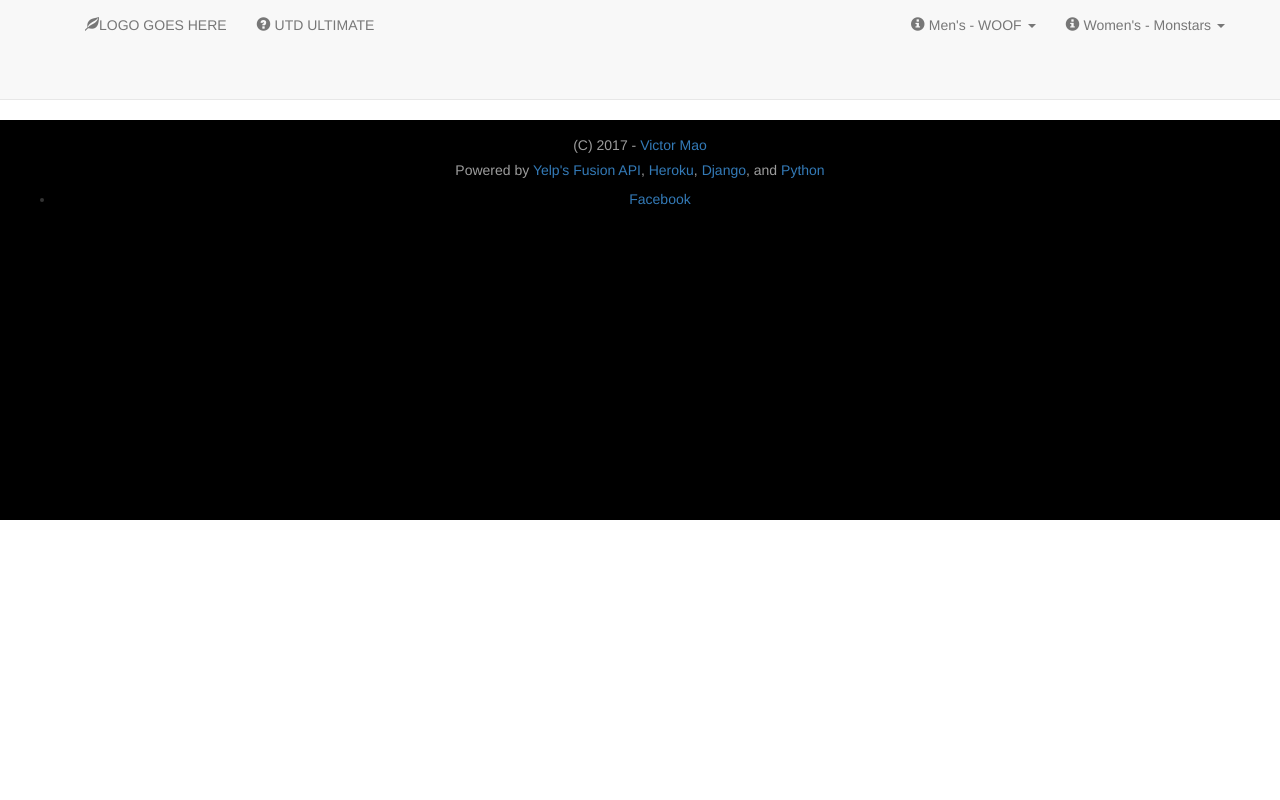
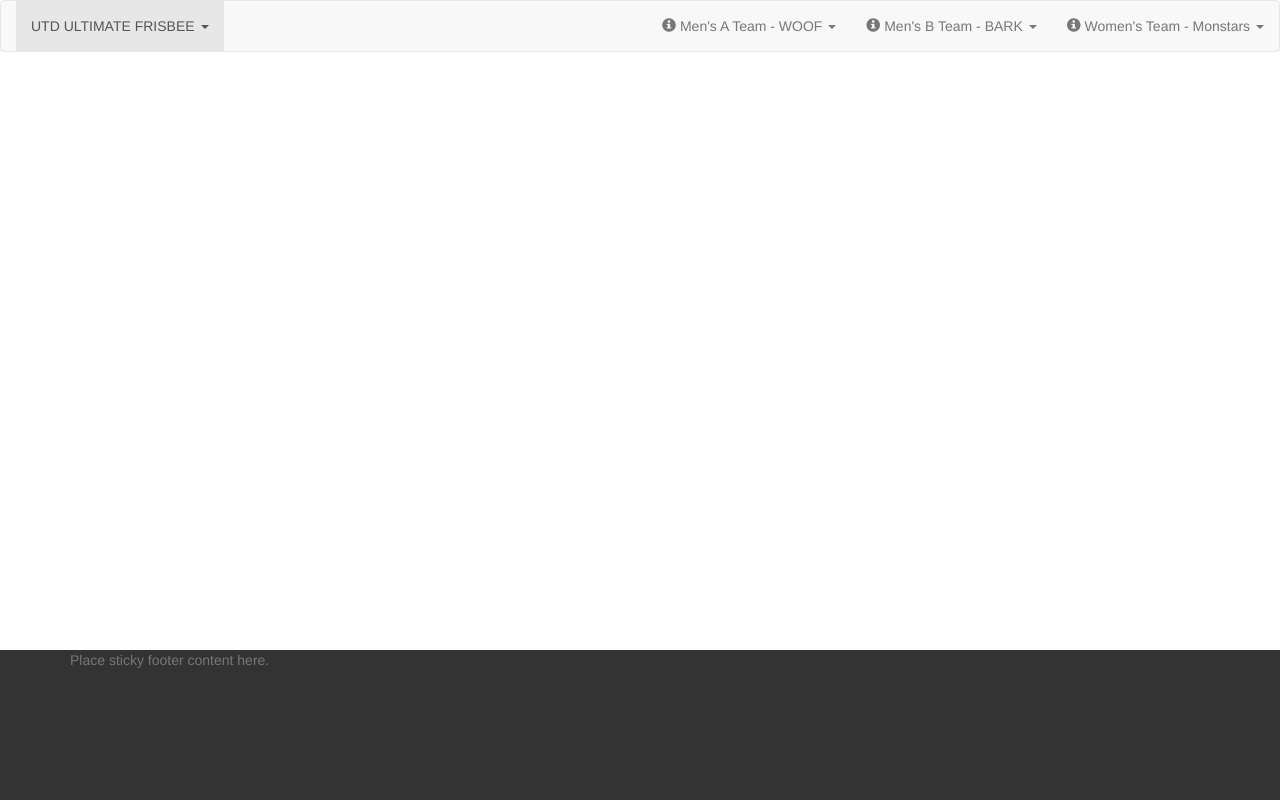
Before and after one commit to vmao19/utd_ultimate, a Django app: template website/templates/base.html in a window 1280 px wide. Run offline with Django 3.2, Linux system fonts and the light colour scheme; the template is opened without the code that fills it, so the values that code supplies are empty; some libraries are stand-ins or nearby versions.

Commit message:
updated navbar + footer framework
fixed navbar format and created framework for the footer

```diff
--- a/website/templates/base.html
+++ b/website/templates/base.html
@@ -3,100 +3,91 @@
 <!DOCTYPE html>
 <html>
   <head>
-    <title>UTD Ultimate</title>
+    <title>UTD Ultimate Frisbee</title>
     <link rel="icon" href="{% static 'forage/tree.png' %}">
     <link rel="stylesheet" href="https://maxcdn.bootstrapcdn.com/bootstrap/3.3.7/css/bootstrap.min.css" integrity="sha384-BVYiiSIFeK1dGmJRAkycuHAHRg32OmUcww7on3RYdg4Va+PmSTsz/K68vbdEjh4u" crossorigin="anonymous">
     <script src="https://ajax.googleapis.com/ajax/libs/jquery/2.2.4/jquery.min.js"></script>
     <script src="https://maxcdn.bootstrapcdn.com/bootstrap/3.3.7/js/bootstrap.min.js" integrity="sha384-Tc5IQib027qvyjSMfHjOMaLkfuWVxZxUPnCJA7l2mCWNIpG9mGCD8wGNIcPD7Txa" crossorigin="anonymous"></script>
+
     <style type="text/css">
-      .jumbotron {
-          background: url('{% static 'forage/forage-background.jpg' %}') center #0e5135;
-          padding-bottom: 80px;
-          margin-bottom: 0px;
-          height: 86vh
-      }
-      .jumbotron p {
-          color: #000000;
-          max-width: 75%;
-          margin: 1em auto 2em
-      }
       .navbar {
-        margin-bottom: 0px
-        padding: 30px;
-        height: 100px;
-      }
-      .navbar+.jumbotron {
-          margin-top: -20px
-      }
-      .input-group {
-          padding-top: 20vh
-      }
-      .thumbnail {
-        max-width: 400px;
-        height: auto
+        margin-bottom: 0px;
       }
       .footer {
-        background: #000000;
-        padding-top: 1vh;
-        padding-bottom: 1vh;
-        height: 50vh;
+        position: absolute;
+        bottom: 0;
         width: 100%;
-      }
-      .footer-text {
-        color: #9d9d9d;
-        font-family: "Helvetica Neue", Helvetica, Arial, sans-serif;
-        font-size: 14px;
+        height: 150px;
+        background-color: #333;
       }
     </style>
+
   </head>
   <body>
 
-  <nav class="navbar navbar-default navbar-static-top">
-    <div class="container">
+  <nav class="navbar navbar-default">
+    <div class="container-fluid">
       <ul class="nav navbar-nav">
-        <li>
-          <a href="/"><span class="glyphicon glyphicon-leaf"></span>LOGO GOES HERE</a>
-        </li>
-        <li>
-          <a href="details.html"><span class="glyphicon glyphicon-question-sign"></span> UTD ULTIMATE</a>
+
+        <li class="active dropdown">
+          <a href="#" class="dropdown-toggle" data-toggle="dropdown" role="button" aria-expanded="false"><span class=""></span> UTD ULTIMATE FRISBEE <span class="caret"></span></a>
+            <ul class="dropdown-menu" role="menu">
+              <li><a href="" target="_blank">Dallas Ultimate Association</a></li>
+              <li><a href="" target="_blank">Dallas Ultimate Community Facebook</a></li>
+              <li><a href="" target="_blank">USA Ultimate</a></li>
+            </ul>
         </li>
       </ul>
 
+      <!-- "Men's A - WOOF" -->
       <ul class="nav navbar-nav navbar-right">
-        <li class="navbar-right dropdown">
-          <a href="#" class="dropdown-toggle" data-toggle="dropdown" role="button" aria-expanded="false"><span class="glyphicon glyphicon-info-sign"></span> Women's - Monstars <span class="caret"></span></a>
+        <li class="dropdown">
+          <a href="#" class="dropdown-toggle" data-toggle="dropdown" role="button" aria-expanded="false"><span class="glyphicon glyphicon-info-sign"></span> Men's A Team - WOOF <span class="caret"></span></a>
             <ul class="dropdown-menu" role="menu">
               <li><a href="" target="_blank">About</a></li>
               <li><a href="" target="_blank">Roster</a></li>
               <li><a href="" target="_blank">Gallery</a></li>
               <li><a href="" target="_blank">Videos</a></li>
               <li><a href="" target="_blank">Contact Us</a></li>
+              <li><a href="" target="_blank">Social Media</a></li>
             </ul>
         </li>
-        <li class="navbar-right dropdown">
-          <a href="#" class="dropdown-toggle" data-toggle="dropdown" role="button" aria-expanded="false"><span class="glyphicon glyphicon-info-sign"></span> Men's - WOOF <span class="caret"></span></a>
+
+        <!-- "Men's B - BARK" -->
+        <li class="dropdown">
+          <a href="#" class="dropdown-toggle" data-toggle="dropdown" role="button" aria-expanded="false"><span class="glyphicon glyphicon-info-sign"></span> Men's B Team - BARK <span class="caret"></span></a>
             <ul class="dropdown-menu" role="menu">
               <li><a href="" target="_blank">About</a></li>
               <li><a href="" target="_blank">Roster</a></li>
               <li><a href="" target="_blank">Gallery</a></li>
               <li><a href="" target="_blank">Videos</a></li>
               <li><a href="" target="_blank">Contact Us</a></li>
+              <li><a href="" target="_blank">Social Media</a></li>
+            </ul>
+        </li>
+
+        <!-- "Women's - Monstars" -->
+        <li class="dropdown">
+          <a href="#" class="dropdown-toggle" data-toggle="dropdown" role="button" aria-expanded="false"><span class="glyphicon glyphicon-info-sign"></span> Women's Team - Monstars <span class="caret"></span></a>
+            <ul class="dropdown-menu" role="menu">
+              <li><a href="" target="_blank">About</a></li>
+              <li><a href="" target="_blank">Roster</a></li>
+              <li><a href="" target="_blank">Gallery</a></li>
+              <li><a href="" target="_blank">Videos</a></li>
+              <li><a href="" target="_blank">Contact Us</a></li>
+              <li><a href="" target="_blank">Social Media</a></li>
             </ul>
         </li>
       </ul>
+
     </div>
   </nav>
 
   {% block content %}{% endblock %}
 
-  <footer>
-    <div class="container footer" align="center" style="width:100%">
-        <h5 class="footer-text">(C) 2017 - <a href="https://www.linkedin.com/in/victor-mao" target="_blank">Victor Mao</a></h5>
-        <h5 class="footer-text">Powered by <a href="https://www.yelp.com/developers/documentation/v3" target="_blank">Yelp's Fusion API</a>, <a href="https://www.heroku.com" target="_blank">Heroku</a>, <a href="https://www.djangoproject.com/" target="_blank">Django</a>, and <a href="https://www.python.org/" target="_blank">Python</h5>
-
-        <ul>
-          <li><a href="" target="_blank">Facebook</a>
-        </ul>
+  <footer class="footer">
+    <div class="container">
+        <p class="text-muted">Place sticky footer content here.</p>
     </div>
   </footer>
 
```
Also changed, not shown: website/templates/index.html (+6 -65 lines), website/static/UTD Logo.jpg (added).
